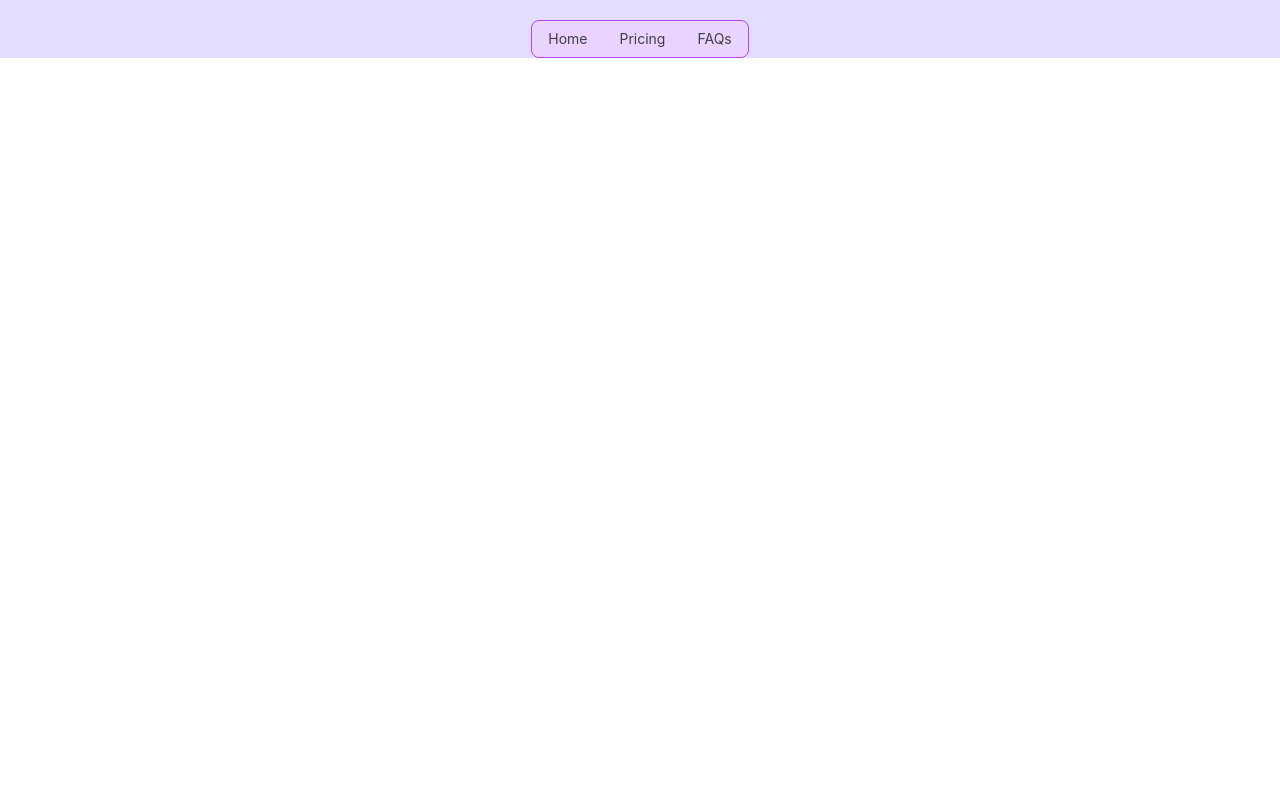
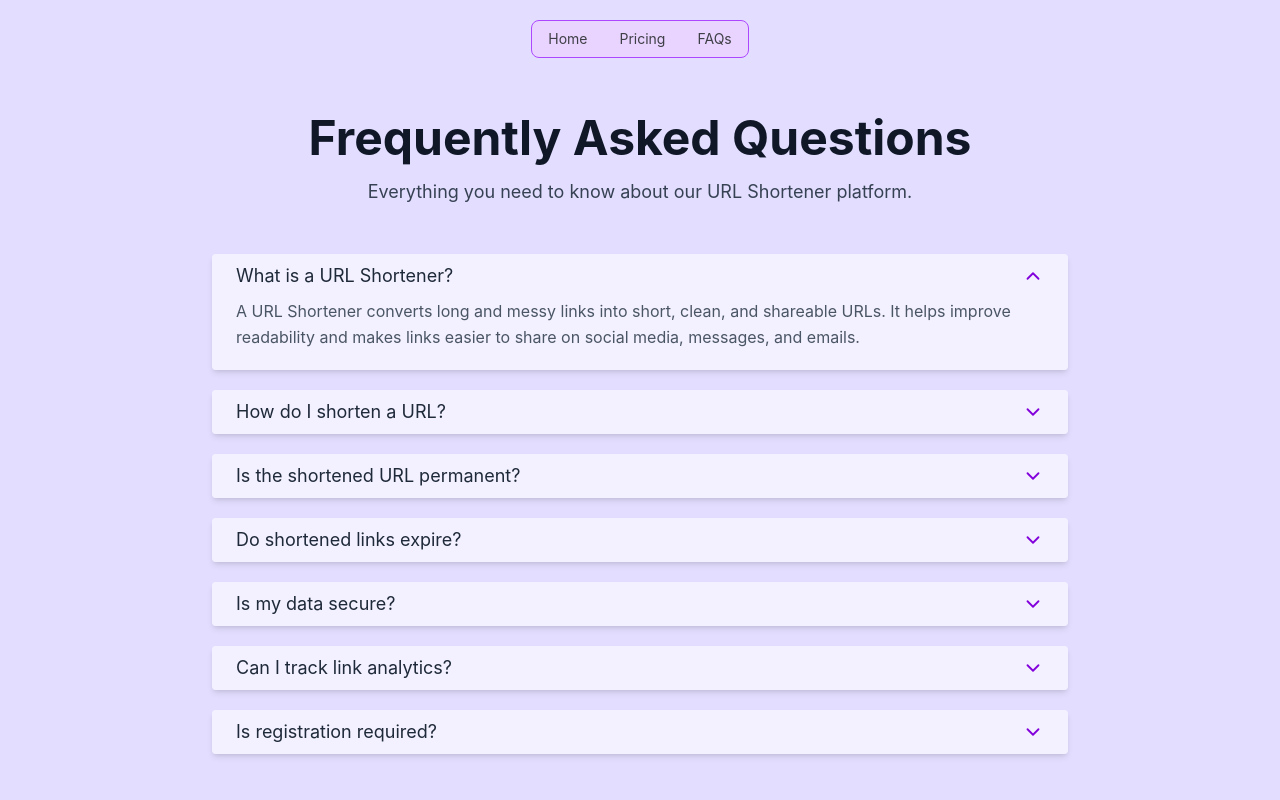
Before and after one commit to ankitsensei/url-shortener, a React (Vite) app in the folder frontend/: page /faqs in a window 1280 px wide. Shown: the top 800 px of the page. Built offline with nearby package versions, Linux system fonts and the light colour scheme.

Commit message:
feat: faq page

```diff
--- a/frontend/package.json
+++ b/frontend/package.json
@@ -12,6 +12,7 @@
   "dependencies": {
     "@tailwindcss/vite": "^4.2.4",
     "axios": "^1.16.0",
+    "lucide-react": "^1.14.0",
     "motion": "^12.38.0",
     "react": "^19.2.5",
     "react-dom": "^19.2.5",
--- a/frontend/src/pages/Faqs.tsx
+++ b/frontend/src/pages/Faqs.tsx
@@ -1,9 +1,114 @@
+import { useState } from "react";
+import { ChevronDown, ChevronUp } from "lucide-react";
 import Navbar from "../components/Navbar";
 
+const faqData = [
+  {
+    question: "What is a URL Shortener?",
+    answer:
+      "A URL Shortener converts long and messy links into short, clean, and shareable URLs. It helps improve readability and makes links easier to share on social media, messages, and emails.",
+  },
+  {
+    question: "How do I shorten a URL?",
+    answer:
+      "Simply paste your long URL into the input field on the homepage and click the shorten button. Your shortened link will be generated instantly.",
+  },
+  {
+    question: "Is the shortened URL permanent?",
+    answer:
+      "Yes, shortened URLs remain active unless they are manually deleted or violate platform policies.",
+  },
+  {
+    question: "Do shortened links expire?",
+    answer: "By default, links do expire after some days.",
+  },
+  {
+    question: "Is my data secure?",
+    answer: "Yes.",
+  },
+  {
+    question: "Can I track link analytics?",
+    answer:
+      "Yes, you can monitor clicks, user activity, and other analytics for your shortened links.",
+  },
+  {
+    question: "Is registration required?",
+    answer: "No, basic URL shortening can be used without registration.",
+  },
+];
+
+const FaqItem = ({ question, answer, isOpen, onClick }) => {
+  return (
+    <div className="bg-white/60 rounded shadow-md overflow-hidden transition-all duration-300">
+      <button
+        onClick={onClick}
+        className="w-full flex items-center justify-between px-6 py-2 text-left"
+      >
+        <h3 className="text-lg text-gray-800">{question}</h3>
+
+        {isOpen ? (
+          <ChevronUp className="text-purple-700" size={22} />
+        ) : (
+          <ChevronDown className="text-purple-700" size={22} />
+        )}
+      </button>
+
+      {isOpen && (
+        <div className="px-6 pb-5">
+          <p className="text-gray-600 leading-relaxed">{answer}</p>
+        </div>
+      )}
+    </div>
+  );
+};
+
 const Faqs = () => {
+  const [openIndex, setOpenIndex] = useState(0);
+
+  const toggleFaq = (index) => {
+    setOpenIndex(openIndex === index ? null : index);
+  };
+
   return (
-    <div className="w-full h-full bg-[#E3DEFF]">
+    <div className="min-h-screen bg-[#E3DEFF]">
       <Navbar />
+
+      <div className="max-w-4xl mx-auto px-5 py-14">
+        {/* Heading */}
+        <div className="text-center mb-12">
+          <h1 className="text-5xl font-bold text-gray-900">
+            Frequently Asked Questions
+          </h1>
+
+          <p className="mt-4 text-lg text-gray-700">
+            Everything you need to know about our URL Shortener platform.
+          </p>
+        </div>
+
+        {/* FAQ Container */}
+        <div className="space-y-5">
+          {faqData.map((faq, index) => (
+            <FaqItem
+              key={index}
+              question={faq.question}
+              answer={faq.answer}
+              isOpen={openIndex === index}
+              onClick={() => toggleFaq(index)}
+            />
+          ))}
+        </div>
+
+        {/* Bottom Section */}
+        <div className="mt-14 text-center bg-white/60 rounded-lg shadow-lg p-8">
+          <h2 className="text-2xl font-bold text-gray-900">
+            Still have questions?
+          </h2>
+
+          <button className="mt-6 px-6 py-3 bg-purple-700 hover:bg-purple-800 text-white rounded-lg font-medium transition-all duration-300">
+            You're stupid, don't contact
+          </button>
+        </div>
+      </div>
     </div>
   );
 };
```
Also changed, not shown: 1 other file (tests, documents, lock files or other folders).
